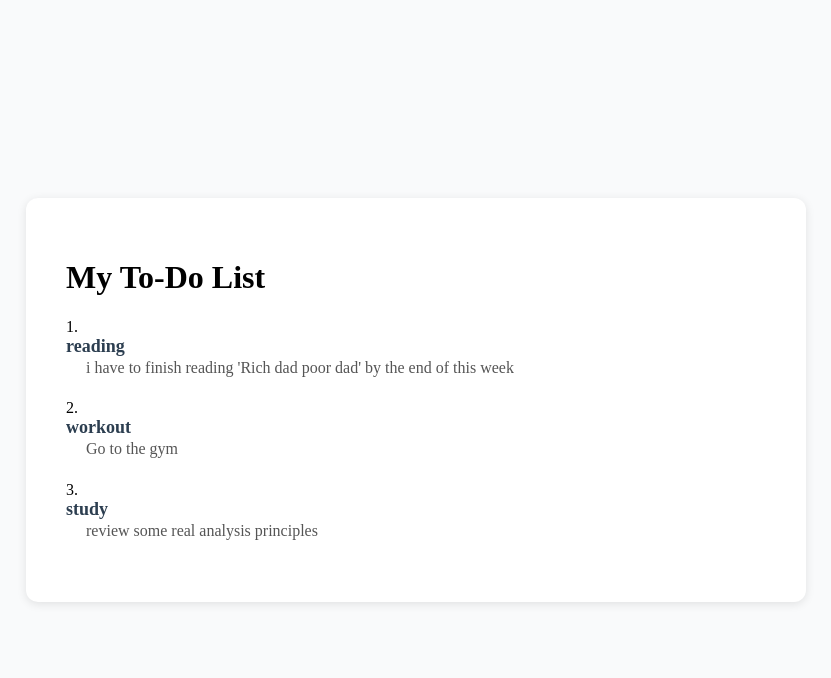
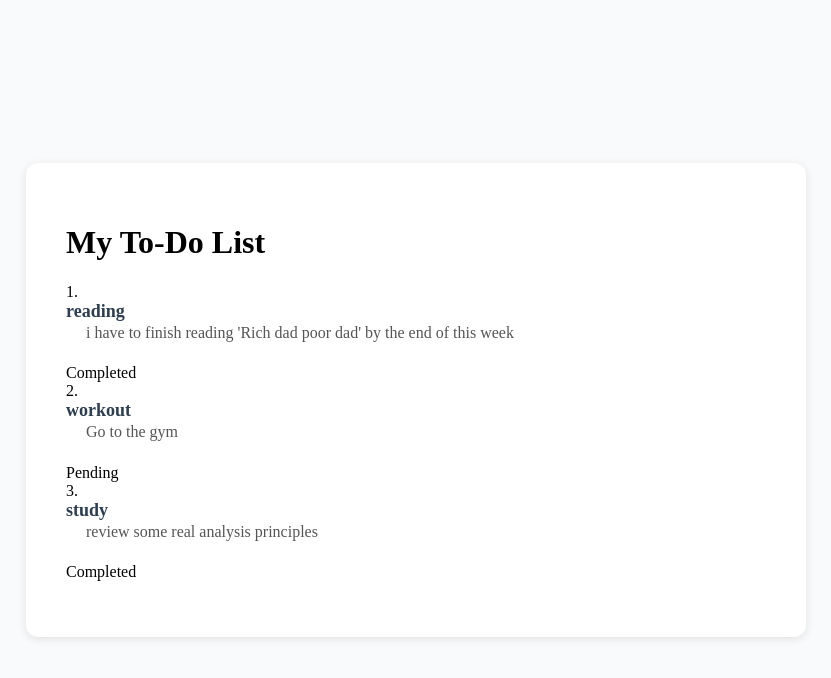
Before and after one commit to lawrencium369/todo_app, a Django app: page / in a window 1280 px wide. Shown: the top 678 px of the page, without its empty margins (224-1055 px from the left). Run offline with Django 5.2, Linux system fonts and the light colour scheme; data comes from the database, SQL or seed files in the repository; both versions use the stored data as it was after the commit.

Commit message:
added a complete and pending feature

```diff
--- a/mytodo/models.py
+++ b/mytodo/models.py
@@ -5,7 +5,7 @@ class Task(models.Model):
     title = models.CharField(max_length=200)
     description = models.TextField(blank=True)
     created_at = models.DateTimeField(auto_now_add=True)
-    completed = models.BooleanField(default=False)
+    completed = models.BooleanField(default=True)
     user = models.ForeignKey(User, on_delete=models.CASCADE)
 
     def __str__(self):
--- a/mytodo/templates/mytodo/home.html
+++ b/mytodo/templates/mytodo/home.html
@@ -8,6 +8,11 @@
                 <div class="task-title">{{ task.title }}</div>
                 <div class="task-desc">{{ task.description }}</div>
             </li>
+            {% if task.completed %}
+                <span class="badge bg-success">Completed</span>
+            {% else %}
+                <span class="badge bg-warning">Pending</span>
+            {% endif %}
         {% empty %}
             <li>No tasks added yet.</li>
         {% endfor %}
```
Also changed, not shown: db.sqlite3.
